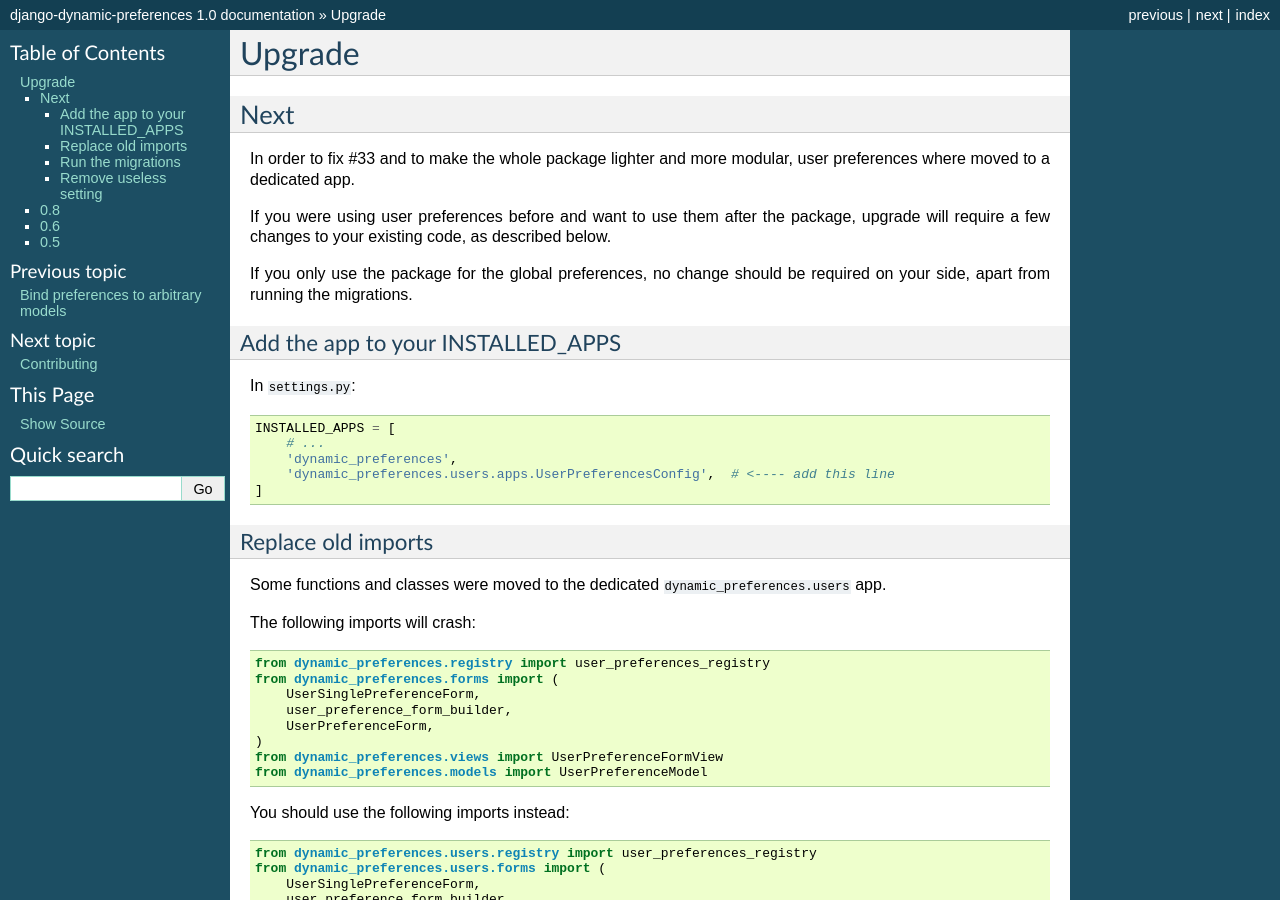
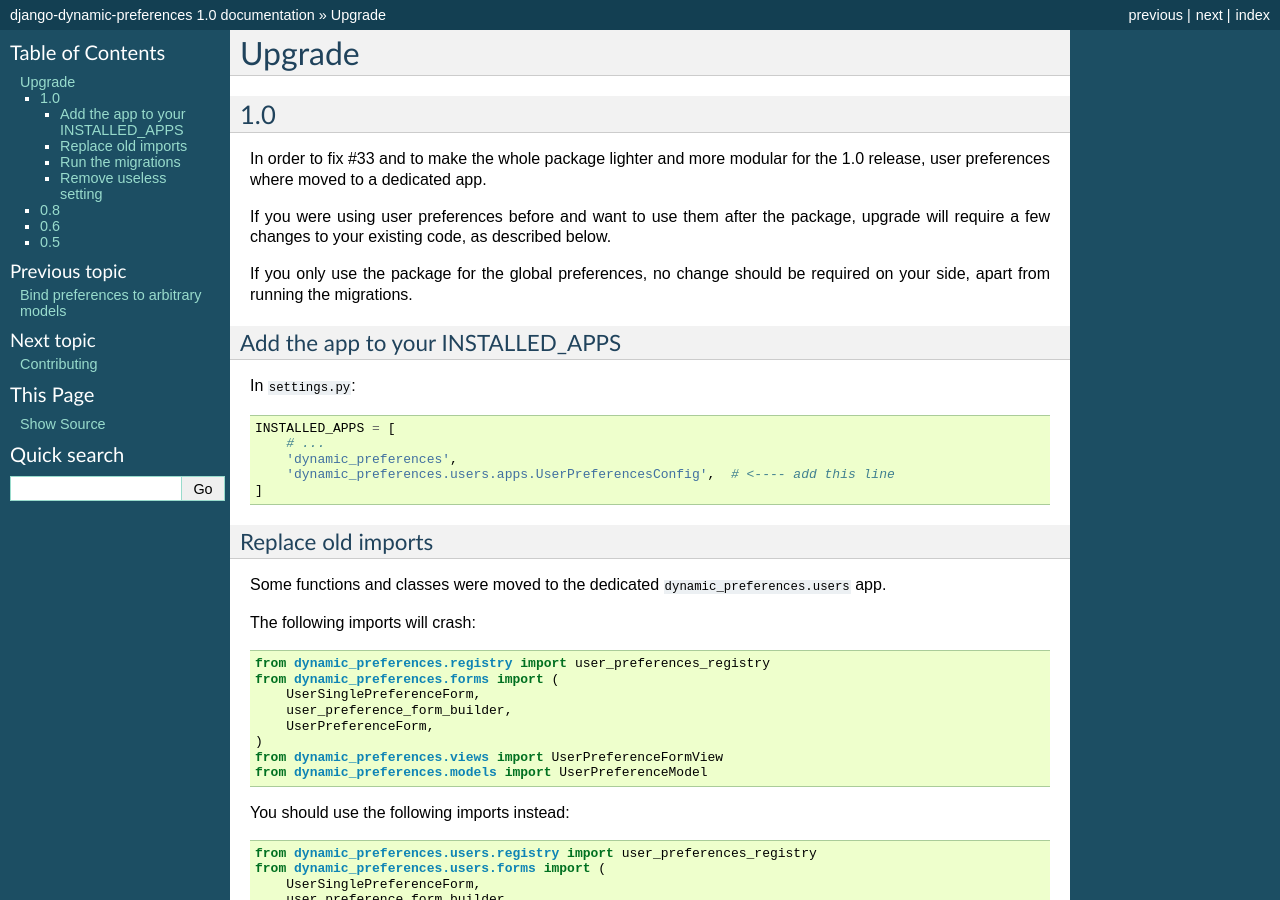
Before and after one commit to agateblue/django-dynamic-preferences, a Sphinx documentation site: the page built from docs/upgrade.rst, in a window 1280 px wide and 900 px high. Built offline with Sphinx 7.4.7, drawn with Linux system fonts in a browser that asks for light colours.

Commit message:
Typos in documentation

```diff
--- a/HISTORY.rst
+++ b/HISTORY.rst
@@ -20,7 +20,7 @@
 
 By making a major release, we want to show that the project is trustworthy and, in the end, to attract new users and develop the community around it. Development will goes on as before, with an increased focus on stability and backward compatibility.
 
-**Because of the major version switch, some dirt was removed from the code, and manual intervention is required for the upgrade. Please have a look at https://django-dynamic-preferences.readthedocs.io/en/latest/upgrade.html for the detailed instructions.**
+**Because of the major version switch, some dirt was removed from the code, and manual intervention is required for the upgrade. Please have a for the detailed instructions:** https://django-dynamic-preferences.readthedocs.io/en/latest/upgrade.html
 
 Thanks to all the people who contributed over the years by reporting bugs, asking for new features, working on the documentation or on implementing solutions!
 
--- a/docs/upgrade.rst
+++ b/docs/upgrade.rst
@@ -2,10 +2,10 @@
 Upgrade
 =======
 
-Next
+1.0
 ****
 
-In order to fix #33 and to make the whole package lighter and more modular,
+In order to fix #33 and to make the whole package lighter and more modular for the 1.0 release,
 user preferences where moved to a dedicated app.
 
 If you were using user preferences before and want to use them after the package, upgrade will require a few changes
```
